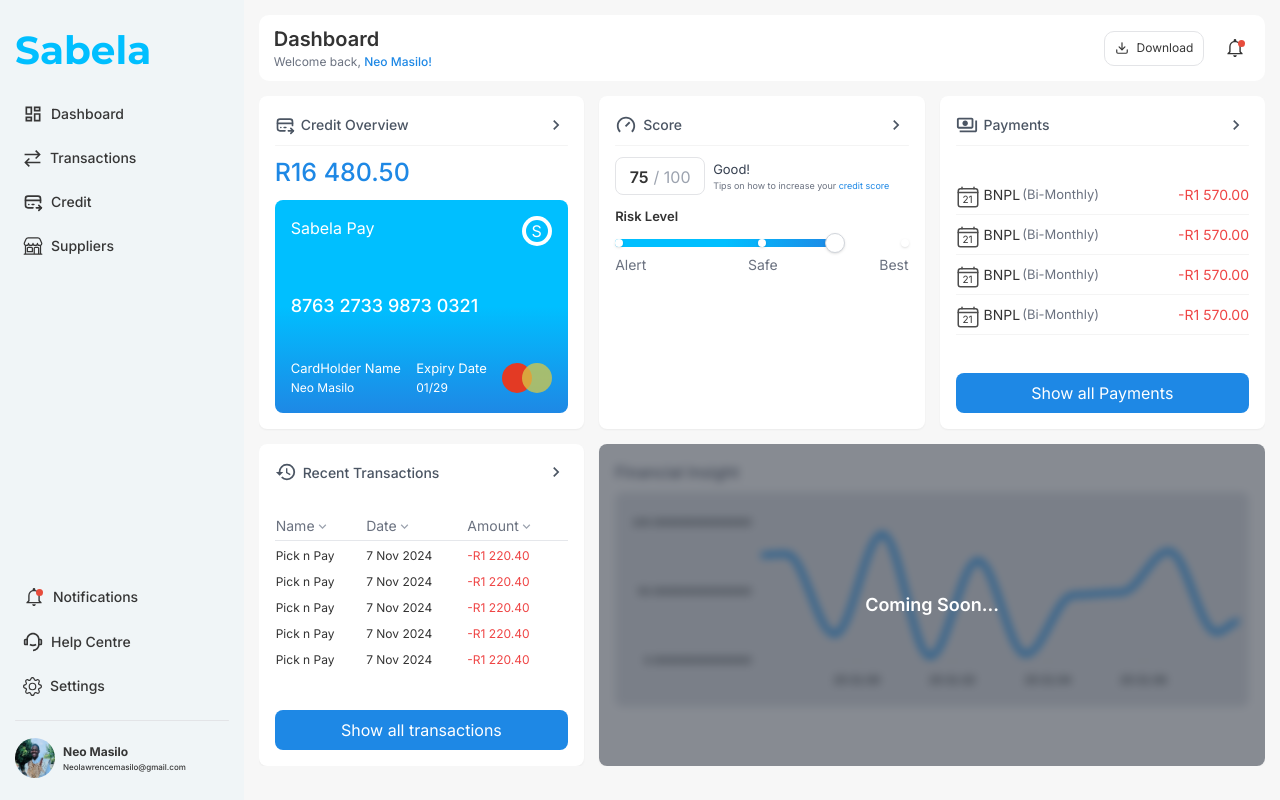
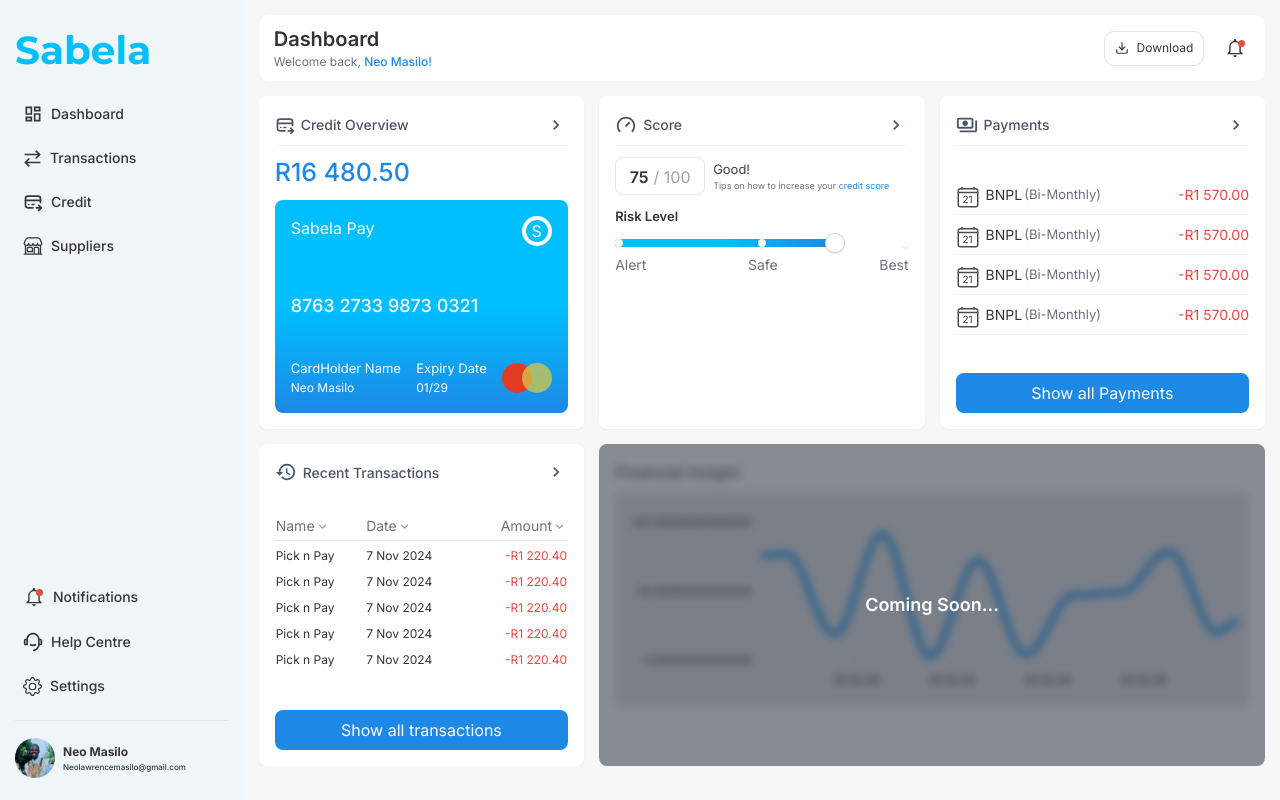
Before and after one commit to lawrencemasilo/ZestyApp, a React (Create React App) app in the folder frontend/: page / in a window 1280 px wide. Built offline with nearby package versions, Linux system fonts and the light colour scheme.

Commit message:
css update

```diff
--- a/frontend/src/pages/SME/Dashboard.jsx
+++ b/frontend/src/pages/SME/Dashboard.jsx
@@ -329,7 +329,7 @@ export const Dashboard = () => {
                   </span>
                 </div>
               </div>
-              <span className="text-[14px] ml-[8px]">BNPL</span>
+              <span className="text-[14px] ml-[10px]">BNPL</span>
               <span className="text-gray-500 text-[13px] ml-[2px]">(Bi-Monthly)</span>
             </div>
             <span className="text-red-500 text-[14px]">-R1 570.00</span>
@@ -375,7 +375,7 @@ export const Dashboard = () => {
               </div>
             </th>
             <th className="font-normal text-left pb-1">
-              <div className="flex flex-row items-center hover:cursor-pointer">
+              <div className="flex flex-row justify-end items-center hover:cursor-pointer">
                 Amount
                 <span>
                   <MdNavigateNext size={15} className="text-gray-400 rotate-90 mt-[1px]" />
@@ -390,7 +390,11 @@ export const Dashboard = () => {
               <tr className="font-normal text-[12px]">
                 <td className="pt-[5px]">Pick n Pay</td>
                 <td className="pt-[5px]">7 Nov 2024</td>
-                <td className="text-red-500 pt-[5px]">-R1 220.40</td>
+                <td className="text-red-500 pt-[5px]">
+                  <div className="flex justify-end item-center">
+                    -R1 220.40
+                  </div>
+                </td>
               </tr>
             ))}
           </tbody>
```
